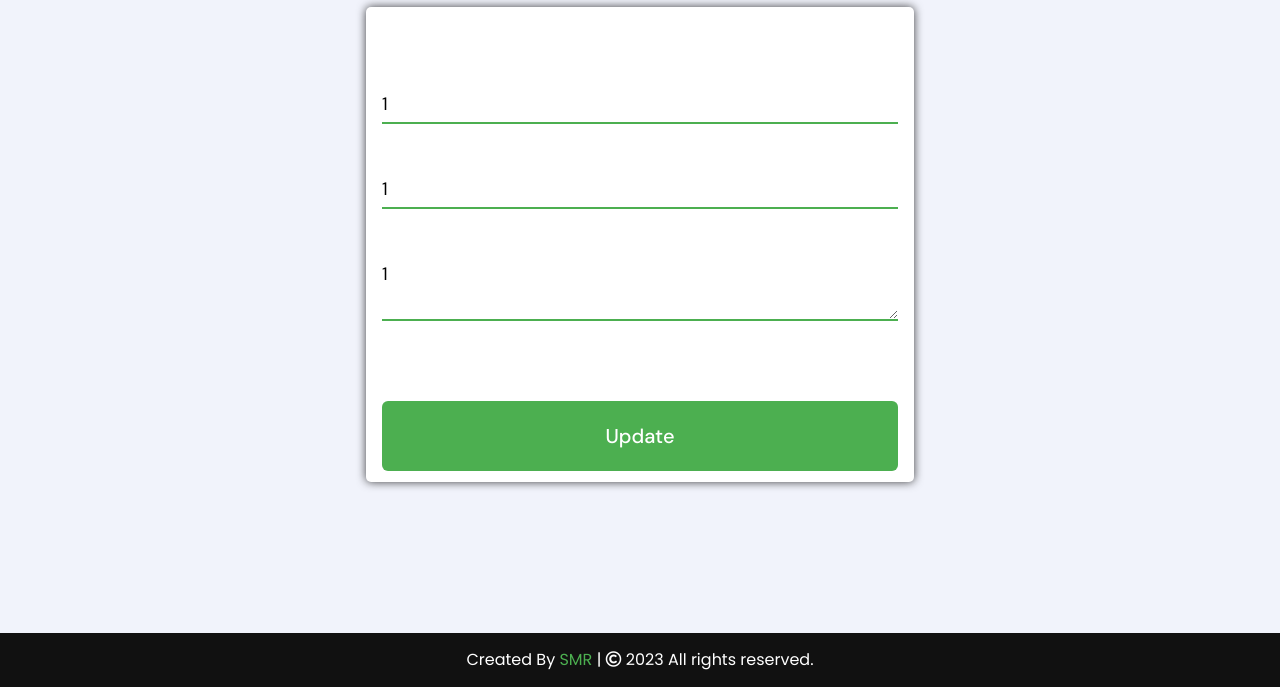
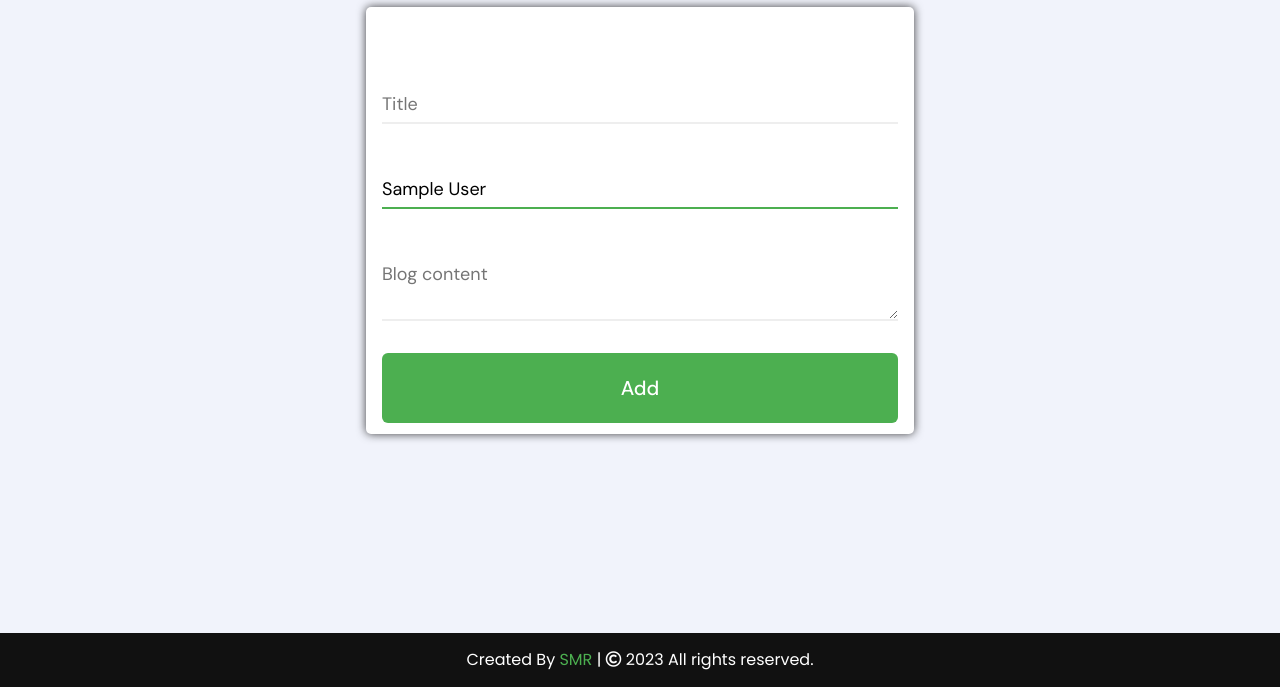
Before and after one commit to smr-yogesh/Blog, a Flask app: page /addpost in a window 1280 px wide. Shown: the part 113-800 px from the top of the page. Run offline with Flask 3, Linux system fonts and the light colour scheme; the visitor is signed in with stand-in values (Sample User, id 1); some libraries are stand-ins or nearby versions.

Commit message:
using different approach to edit post

```diff
--- a/model/post.py
+++ b/model/post.py
@@ -7,5 +7,6 @@ class blogpost(db.Model):
     title = db.Column(db.String(50))
     author = db.Column(db.String(20))
     date_posted = db.Column(db.DateTime)
+    updated = db.Column(db.DateTime)
     content = db.Column(db.Text)
     user_id = db.Column(db.Integer)
--- a/routes/admin.py
+++ b/routes/admin.py
@@ -30,7 +30,7 @@ def ap():
     content = request.form['content']
     uid = session["user_id"]
 
-    post = blogpost(title=title, author=author, content=content, date_posted=datetime.now(), user_id = uid)
+    post = blogpost(title=title, author=author, content=content, date_posted=datetime.now(), updated=None, user_id = uid)
 
     db.session.add(post)
     db.session.commit()
@@ -41,11 +41,8 @@ def ap():
 def edit():
     post_id = request.form['edit_id']
     post_to_edit = blogpost.query.filter_by(id=post_id).one()
-    session["post_title"] = post_to_edit.title
-    session["post_author"] = post_to_edit.author
-    session["post_content"] = post_to_edit.content
     session["post_id"] = post_id
-    return render_template ('addpost.html')
+    return render_template ('updatepost.html', post=post_to_edit)
 
 @admin_B.route('/update', methods=['POST'])
 def update():
@@ -57,11 +54,9 @@ def update():
     post.title = title
     post.author = author
     post.content = content
+    post.updated = datetime.now()
     db.session.commit()
-    session.pop("post_title", None)
-    session.pop("post_author", None)
-    session.pop("post_content", None)
-    session.pop("post_id", None)
+    flash("Edited successfully!!","message-success")
     return redirect(url_for('admin_B.admin'))
 
 @admin_B.route('/delete', methods=['POST'])
--- a/templates/addpost.html
+++ b/templates/addpost.html
@@ -11,32 +11,18 @@
         <div class="blog-add">
             <div class="card">
             <div class="card-image"></div>
-            {%if 'post_content' in session:%}
-                <form class="card-form" name="addForm" id="addForm" method="POST" action="{{ url_for('admin_B.update') }}" >
-            {% else %}<form class="card-form" name="addForm" id="addForm" method="POST" action="{{ url_for('admin_B.ap') }}" >{% endif %}
+                <form class="card-form" name="addForm" id="addForm" method="POST" action="{{ url_for('admin_B.ap') }}" >
                     <div class="input">
-                    {%if 'post_title' in session:%}<input type="text" class="input-field" value="{{ session['post_title'] }}" placeholder="Title" name="title" id="title" required>
-                    {% else %}<input type="text" class="input-field"  placeholder="Title" name="title" id="title" required>{% endif %}
+                        <input type="text" class="input-field"  placeholder="Title" name="title" id="title" required>
                     </div>
                     <div class="input">
-                    {%if 'post_author' in session:%}<input type="text" class="input-field" placeholder="Author" value="{{ session['post_author'] }}" name="author" id="author" required >
-                    {% else %}<input type="text" class="input-field" placeholder="Author" value="{{ session['user'] }}" name="author" id="author" required >{% endif %}
+                        <input type="text" class="input-field" placeholder="Author" value="{{ session['user'] }}" name="author" id="author" required >
                     </div>
                     <div class="input">
-                    {%if 'post_content' in session:%}<textarea rows="2" class="input-field" value="" placeholder="Blog content" required name="content" id="content" >{{ session['post_content'] }}</textarea>
-                    {% else %}<textarea rows="2" class="input-field" placeholder="Blog content" name="content" id="content" required ></textarea>{% endif %}
+                        <textarea rows="2" class="input-field" placeholder="Blog content" name="content" id="content" required ></textarea>
                     </div>
-                {%if 'post_content' in session:%}
-                <div class="input">
-                    <input type=hidden value="{{ session['post_id'] }}" name="edit_id" id="edit_id" ></input>
-                </div>
-                {% endif %}
                     <div class="action">
-                    {%if 'post_content' in session:%}
-                        <button type="submit" class="action-button" id="sendMessageButton">Update</button>
-                    {% else %}
                         <button type="submit" class="action-button" id="sendMessageButton">Add</button>
-                    {% endif %}
                     </div>
                 </form>
             </div>
--- a/templates/index.html
+++ b/templates/index.html
@@ -14,7 +14,7 @@
             <div class="post-card">
                 <div class="blog-header">
                   <h2>{{ post.title }}</h2>
-                  <p class="post-date">Posted by {{ post.author }} on {{ post.date_posted.strftime('%B %d, %Y') }}</p>
+                    <p class="post-date">Posted by {{ post.author }} on {{ post.date_posted.strftime('%B %d, %Y') }}</p>
                 </div>
                 <div class="blog-content">
                   <p>{{ post.content[:post.content.find(' ', 100)] }}...</p>
```
Also changed, not shown: templates/updatepost.html (added, +35 -0 lines). Lines whose indentation alone changed are shown as unchanged.
